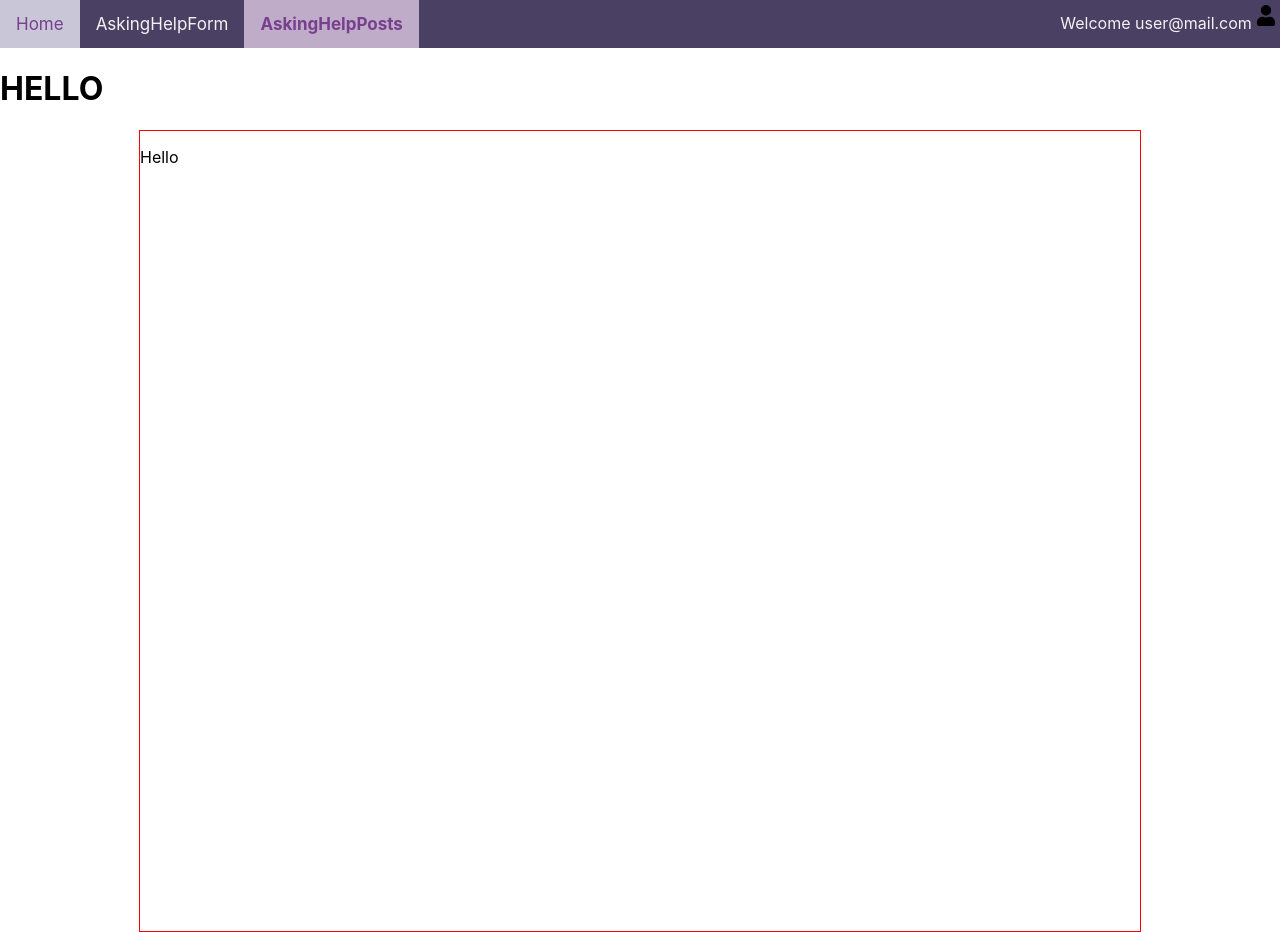
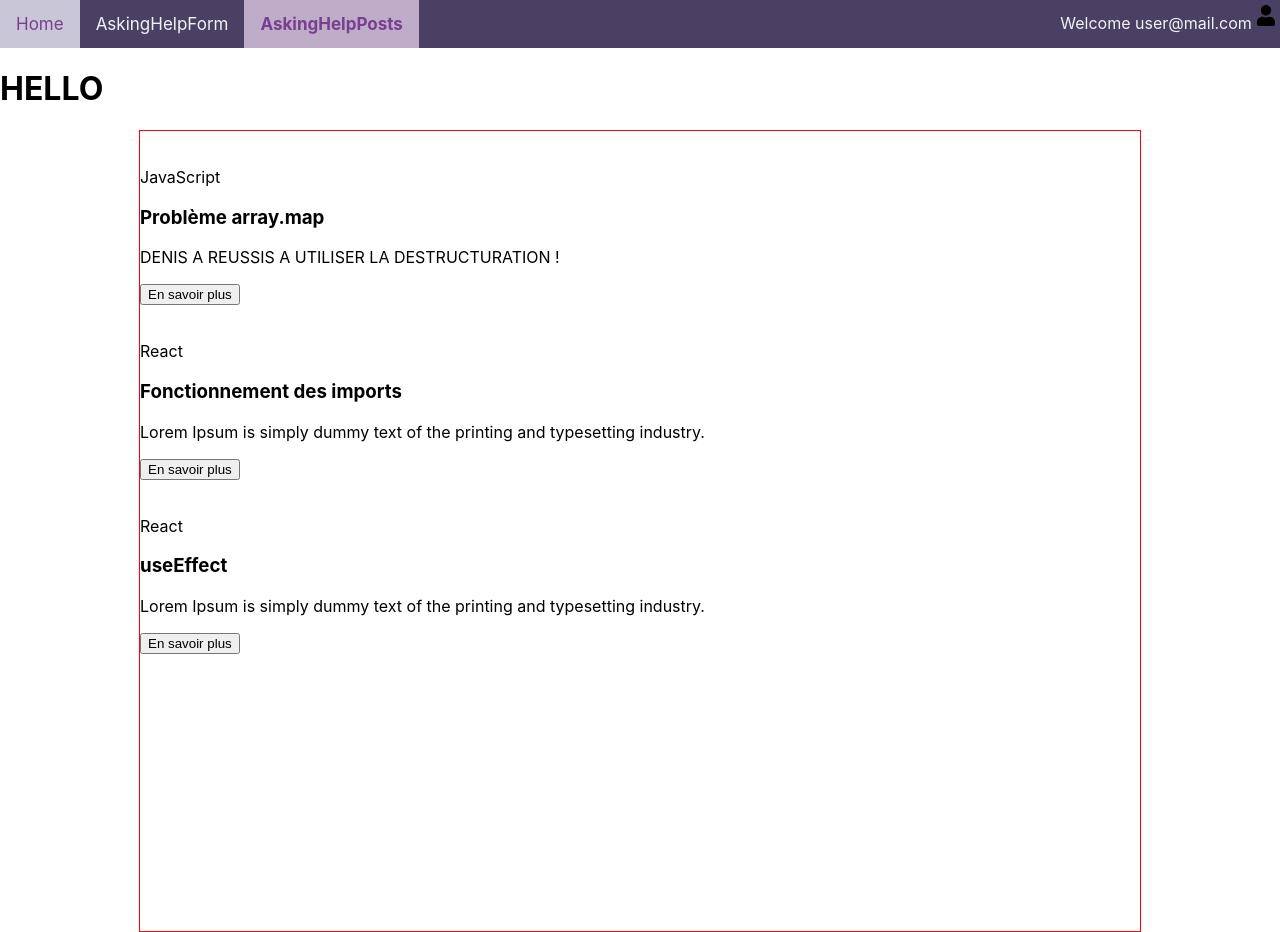
Before and after one commit to WildCodeSchool/2104-wns-remote-modus-front, a React (Create React App) app: page /asking-help-index in a window 1280 px wide. Built offline with nearby package versions, Linux system fonts and the light colour scheme.

Commit message:
Created PostContainer, and displayed the data from fakeDataPosts in AskingHelpPosts

```diff
--- a/src/routes/askingHelpPosts/AskingHelpPosts.tsx
+++ b/src/routes/askingHelpPosts/AskingHelpPosts.tsx
@@ -1,15 +1,19 @@
 import React from "react";
 import "../../css/styles.css";
 import fakeDataPosts from "./fakeDataPosts";
+import PostContainer from "./PostContainer";
 
 const AskingHelpPosts = (): JSX.Element => {
-  console.log(fakeDataPosts);
-
   return (
     <>
       <h1>HELLO </h1>
       <div className="container">
-        <p className="test">Hello</p>
+        {fakeDataPosts.map((objet) => {
+          const { title, techno, summary } = objet;
+          return (
+            <PostContainer title={title} techno={techno} summary={summary} />
+          );
+        })}
       </div>
     </>
   );
--- /dev/null
+++ b/src/routes/askingHelpPosts/PostContainer.tsx
@@ -0,0 +1,27 @@
+import React from "react";
+import "../../css/styles.css";
+
+type PostContainerProps = {
+  title: string;
+  summary: string;
+  techno: string;
+};
+
+const PostContainer = (props: PostContainerProps): JSX.Element => {
+  const { title, techno, summary } = props;
+  return (
+    <div>
+      <div>
+        <img src="" alt="" />
+        <p>{techno}</p>
+      </div>
+      <div>
+        <h3>{title}</h3>
+        <p>{summary}</p>
+      </div>
+      <button type="button"> En savoir plus</button>
+    </div>
+  );
+};
+
+export default PostContainer;
--- a/src/routes/askingHelpPosts/fakeDataPosts.ts
+++ b/src/routes/askingHelpPosts/fakeDataPosts.ts
@@ -2,8 +2,7 @@ const fakeDataPosts = [
   {
     title: "Problème array.map",
     techno: "JavaScript",
-    summary:
-      "Lorem Ipsum is simply dummy text of the printing and typesetting industry.",
+    summary: "DENIS A REUSSIS A UTILISER LA DESTRUCTURATION !",
   },
   {
     title: "Fonctionnement des imports",
```
